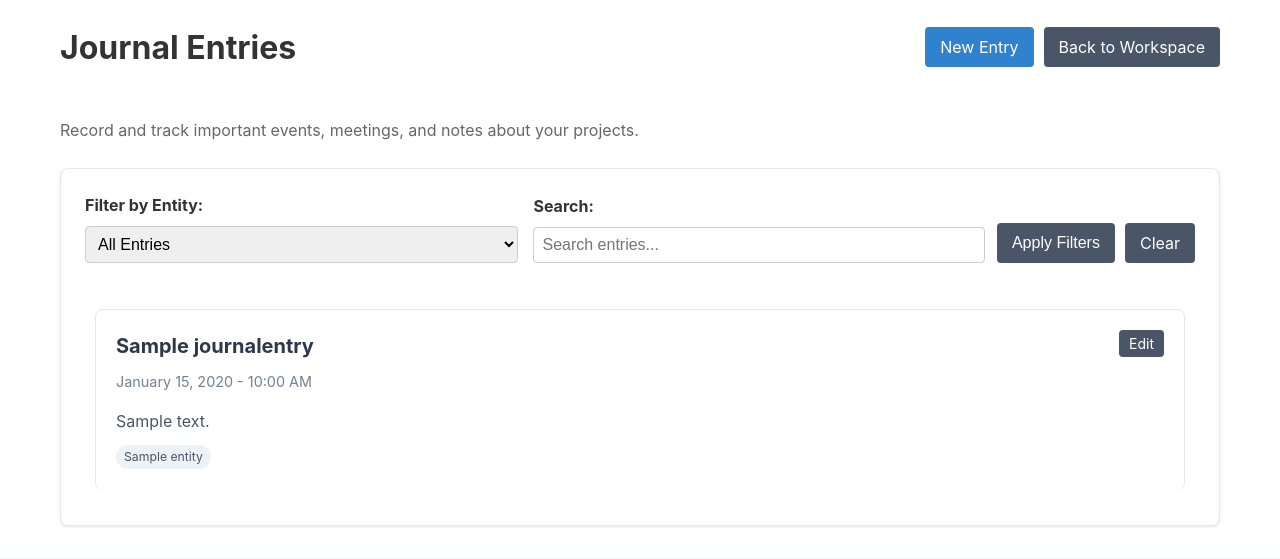
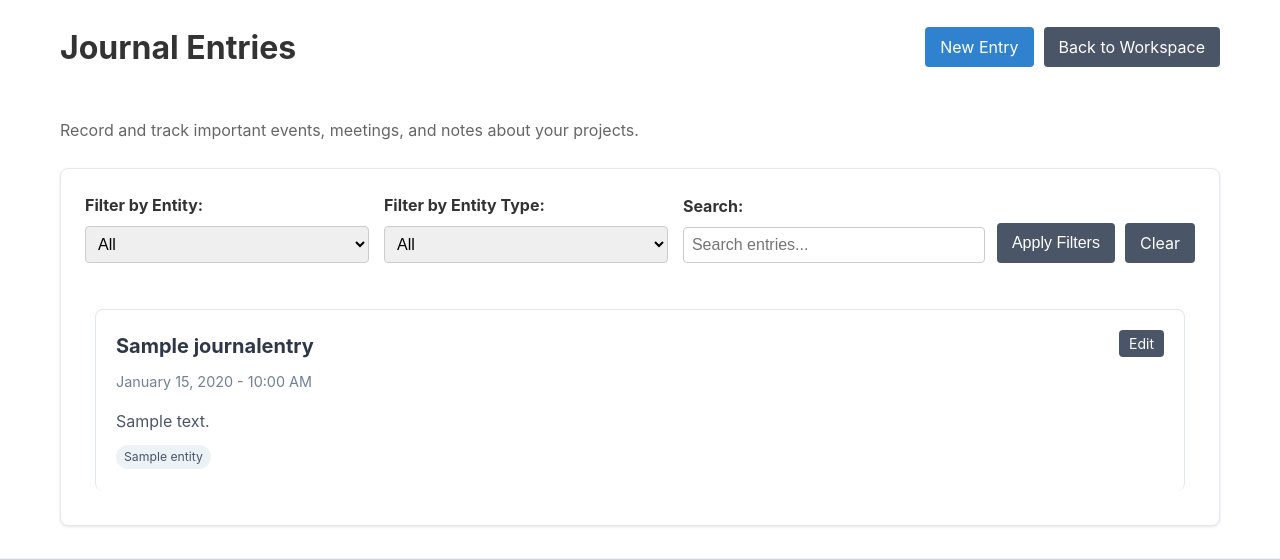
Before and after one commit to emily-flambe/notes-for-goats, a Django app: page /workspaces/1/journal/ in a window 1280 px wide. Shown: the part 142-701 px from the top of the page. Run offline with Django 5.2, Linux system fonts and the light colour scheme; tables that the repository leaves empty hold one stand-in row (values such as "Sample post").

Commit message:
filter journal entries

```diff
--- a/notes_for_goats/notekeeper/templates/notekeeper/journal/list.html
+++ b/notes_for_goats/notekeeper/templates/notekeeper/journal/list.html
@@ -17,17 +17,28 @@
         Record and track important events, meetings, and notes about your projects.
     </div>
 
-    {% if entries %}
+    <!-- Always show the filter section -->
     <div class="card">
         <div class="filter-section">
             <form method="get" class="filter-controls">
                 <div class="filter-group">
                     <label for="entity_filter">Filter by Entity:</label>
                     <select id="entity_filter" name="entity">
-                            <option value="">All Entries</option>
+                        <option value="">All</option>
                         {% for entity in entities %}
                             <option value="{{ entity.id }}" {% if entity.id|stringformat:"s" == request.GET.entity %}selected{% endif %}>
                                 {{ entity.name }}
+                            </option>
+                        {% endfor %}
+                    </select>
+                </div>
+                <div class="filter-group">
+                    <label for="entity_type_filter">Filter by Entity Type:</label>
+                    <select id="entity_type_filter" name="entity_type">
+                        <option value="">All</option>
+                        {% for type, label in entity_types %}
+                            <option value="{{ type }}" {% if type == request.GET.entity_type %}selected{% endif %}>
+                                {{ label }}
                             </option>
                         {% endfor %}
                     </select>
@@ -43,6 +54,7 @@
             </form>
         </div>
 
+        {% if entries %}
             <div class="journal-entries">
                 {% for entry in entries %}
                     <div class="journal-entry">
@@ -76,8 +88,17 @@
                     </div>
                 {% endfor %}
             </div>
+        {% else %}
+            <!-- Show this message if no entries match the filters -->
+            <div class="empty-results">
+                <p>No journal entries match your filter criteria.</p>
+                <p>Try adjusting your filters or <a href="{% url 'notekeeper:journal_list' workspace_id=workspace.id %}">clear all filters</a>.</p>
             </div>
-    {% else %}
+        {% endif %}
+    </div>
+
+    <!-- Only show this if there are NO entries AT ALL in the workspace -->
+    {% if total_entries_count == 0 %}
         <div class="empty-state">
             <p>No journal entries yet.</p>
             <p>Journal entries help you record important events, meetings, and updates.</p>
@@ -188,5 +209,26 @@
         color: #718096;
         font-size: 0.9rem;
     }
+
+    /* Add this for the empty results message */
+    .empty-results {
+        padding: 30px 20px;
+        text-align: center;
+        color: #718096;
+    }
+
+    .empty-results p {
+        margin-bottom: 10px;
+    }
+
+    .empty-results a {
+        color: #3182ce;
+        text-decoration: none;
+        font-weight: 500;
+    }
+
+    .empty-results a:hover {
+        text-decoration: underline;
+    }
 </style>
 {% endblock %}
--- a/notes_for_goats/notekeeper/views.py
+++ b/notes_for_goats/notekeeper/views.py
@@ -44,11 +44,48 @@ def home(request):
 
 def journal_list(request, workspace_id):
     workspace = get_object_or_404(Workspace, pk=workspace_id)
-    entries = workspace.journal_entries.all().order_by('-timestamp')
+
+    # Get all entity types from the model
+    entity_types = Entity.ENTITY_TYPES
+
+    # Get entities for the dropdown
+    entities = Entity.objects.filter(workspace=workspace).order_by('name')
+
+    # Count total entries before filtering
+    total_entries_count = JournalEntry.objects.filter(workspace=workspace).count()
+
+    # Start with all entries
+    entries = JournalEntry.objects.filter(workspace=workspace).order_by('-timestamp')
+
+    # Handle filtering
+    entity_filter = request.GET.get('entity')
+    entity_type_filter = request.GET.get('entity_type')
+    search_query = request.GET.get('q')
+
+    if entity_filter:
+        try:
+            entity = get_object_or_404(Entity, pk=entity_filter)
+            entries = entries.filter(referenced_entities=entity)
+        except (ValueError, TypeError):
+            # Invalid entity ID, ignore filter
+            pass
+
+    if entity_type_filter:
+        # Filter entries that reference entities of the selected type
+        entries = entries.filter(referenced_entities__type=entity_type_filter).distinct()
+
+    if search_query:
+        entries = entries.filter(
+            Q(title__icontains=search_query) |
+            Q(content__icontains=search_query)
+        )
 
     return render(request, 'notekeeper/journal/list.html', {
+        'workspace': workspace,
         'entries': entries,
-        'workspace': workspace
+        'entities': entities,
+        'entity_types': entity_types,
+        'total_entries_count': total_entries_count,  # Pass the total count
     })
 
 def journal_detail(request, workspace_id, pk):
```
Lines whose indentation alone changed are shown as unchanged.
